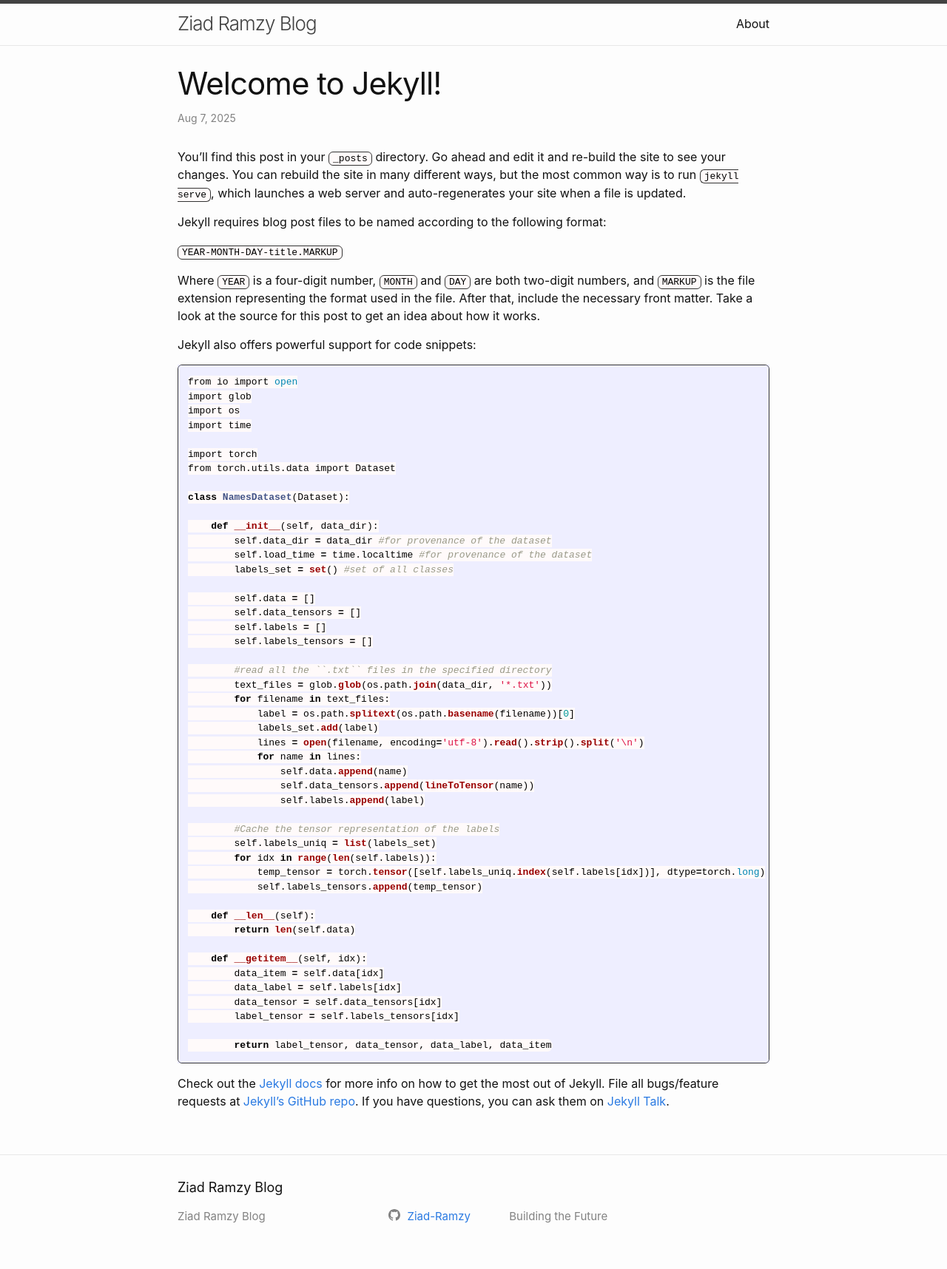
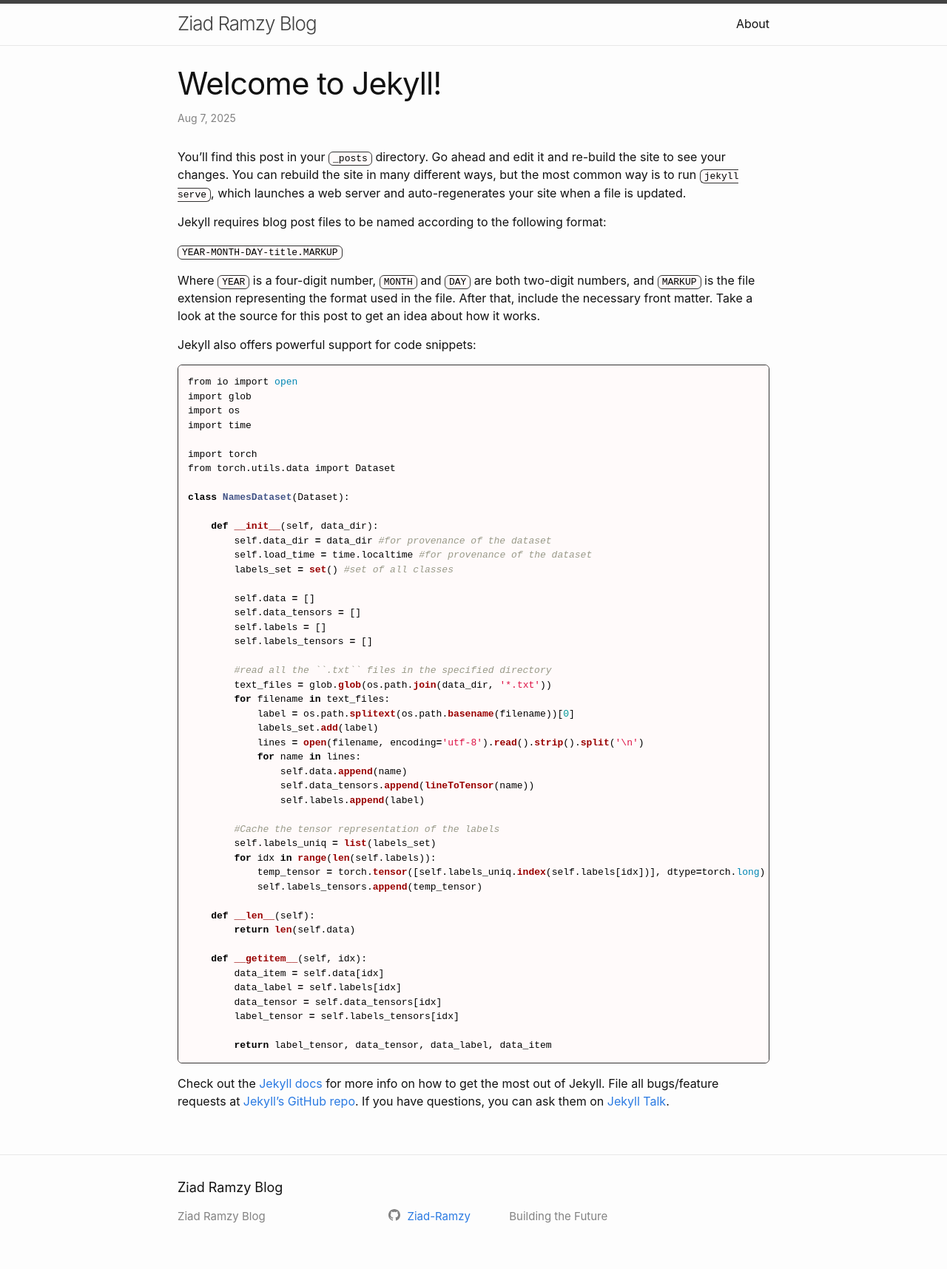
Before and after one commit to Ziad-Ramzy/ziad-ramzy.github.io, a Jekyll site: the page built from _posts/2025-08-07-welcome-to-jekyll.markdown, in a window 1280 px wide. Shown: the whole page at 74% size. Built offline with Jekyll 4.4.1, drawn with Linux system fonts in a browser that asks for light colours.

Commit message:
some customizations

```diff
--- a/assets/main.scss
+++ b/assets/main.scss
@@ -5,6 +5,7 @@
 @import "minima";
 
 
+/* Apply to both generally */
 pre, code {
   font-family: monospace;
   font-size: 13px;
@@ -13,6 +14,19 @@ pre, code {
   border: 1px solid #333;
   border-radius: 6px;
 }
+
+/* Fix code inside pre (avoid double background) */
+pre code {
+  background-color: transparent;
+  border: none;
+}
+
+/* Ensure .highlight and its children match */
+.highlight, .highlight pre, .highlight code {
+  background-color: #fffafa !important;
+  color: #000000 !important;
+}
+
 
 pre {
   padding: 13px;
```
